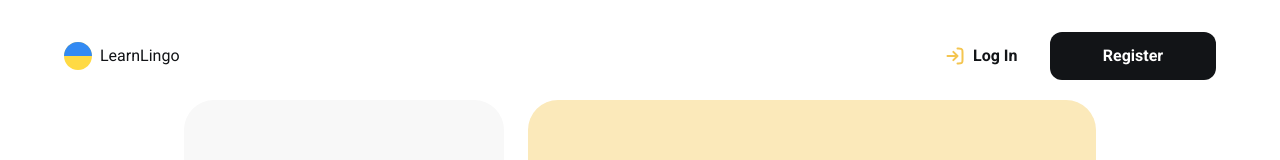
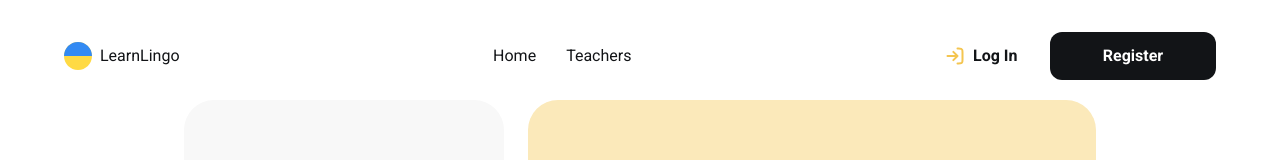
Before and after one commit to Kreal11/learn-lingo, a React (Vite) app: page / in a window 1280 px wide. Shown: the top 160 px of the page. Built offline with nearby package versions, Linux system fonts and the light colour scheme; no server answers.

Commit message:
fixed links to pages for header

```diff
--- a/src/components/burgerMenu/BurgerMenu.jsx
+++ b/src/components/burgerMenu/BurgerMenu.jsx
@@ -54,7 +54,7 @@ const BurgerMenu = ({ closeModal, authUser }) => {
             $burger="burger"
           />
         </HeaderWrapper>
-        <NavLinkWrapper>
+        <NavLinkWrapper $burger="burger-menu">
           <NavLink to="/" onClick={closeModal}>
             Home
           </NavLink>
--- a/src/components/burgerMenu/BurgerMenu.styled.js
+++ b/src/components/burgerMenu/BurgerMenu.styled.js
@@ -20,11 +20,12 @@ export const BurgerWrapper = styled.div`
 
 export const NavLinkWrapper = styled.div`
   display: flex;
-  flex-direction: column;
+  flex-direction: ${({ $burger }) =>
+    $burger === "burger-menu" ? "column" : "row"};
   justify-content: center;
   gap: 30px;
   align-items: center;
-  font-size: 20px;
+  font-size: 16px;
 `;
 
 export const ButtonsWrapper = styled.div`
--- a/src/components/header/Header.jsx
+++ b/src/components/header/Header.jsx
@@ -8,6 +8,7 @@ import { useMediaQuery } from "react-responsive";
 import {
   ButtonsWrapper,
   LogButton,
+  NavLinkWrapper,
   RegisterButton,
 } from "../burgerMenu/BurgerMenu.styled";
 import { useState } from "react";
@@ -58,6 +59,20 @@ const Header = ({ authUser }) => {
         {isMobileOrTablet ? (
           <SvgWrapper id="burger-menu" handleBurgerOpen={openModal} />
         ) : (
+          <>
+            <NavLinkWrapper>
+              <NavLink to="/" onClick={closeModal}>
+                Home
+              </NavLink>
+              <NavLink to="teachers" onClick={closeModal}>
+                Teachers
+              </NavLink>
+              {authUser && (
+                <NavLink to="favorites" onClick={closeModal}>
+                  Favorites
+                </NavLink>
+              )}
+            </NavLinkWrapper>
             <ButtonsWrapper>
               {!authUser && (
                 <>
@@ -77,6 +92,7 @@ const Header = ({ authUser }) => {
                 </LogButton>
               )}
             </ButtonsWrapper>
+          </>
         )}
       </HeaderWrapper>
       {isOpen && (
```
Lines whose indentation alone changed are shown as unchanged.
